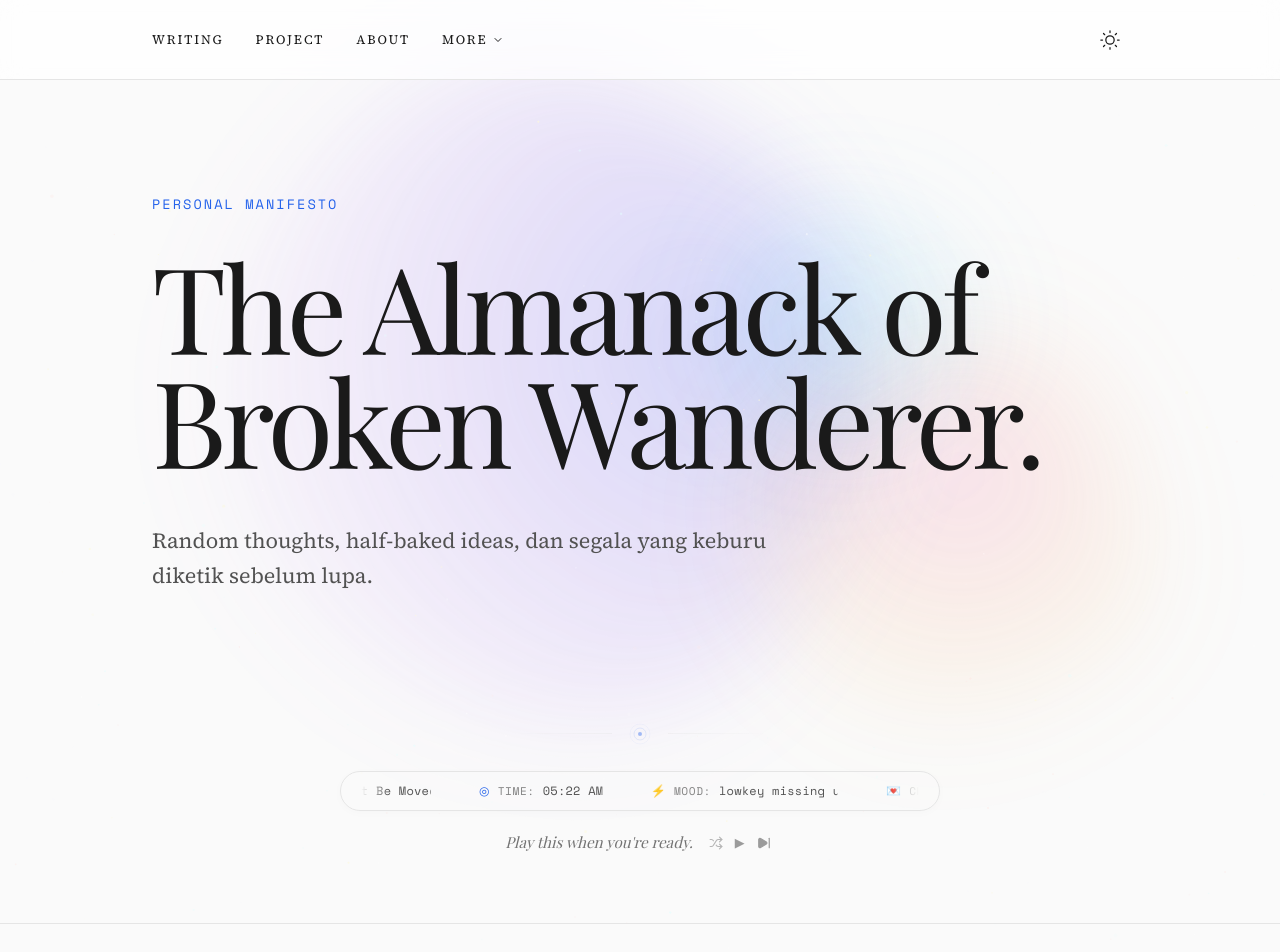
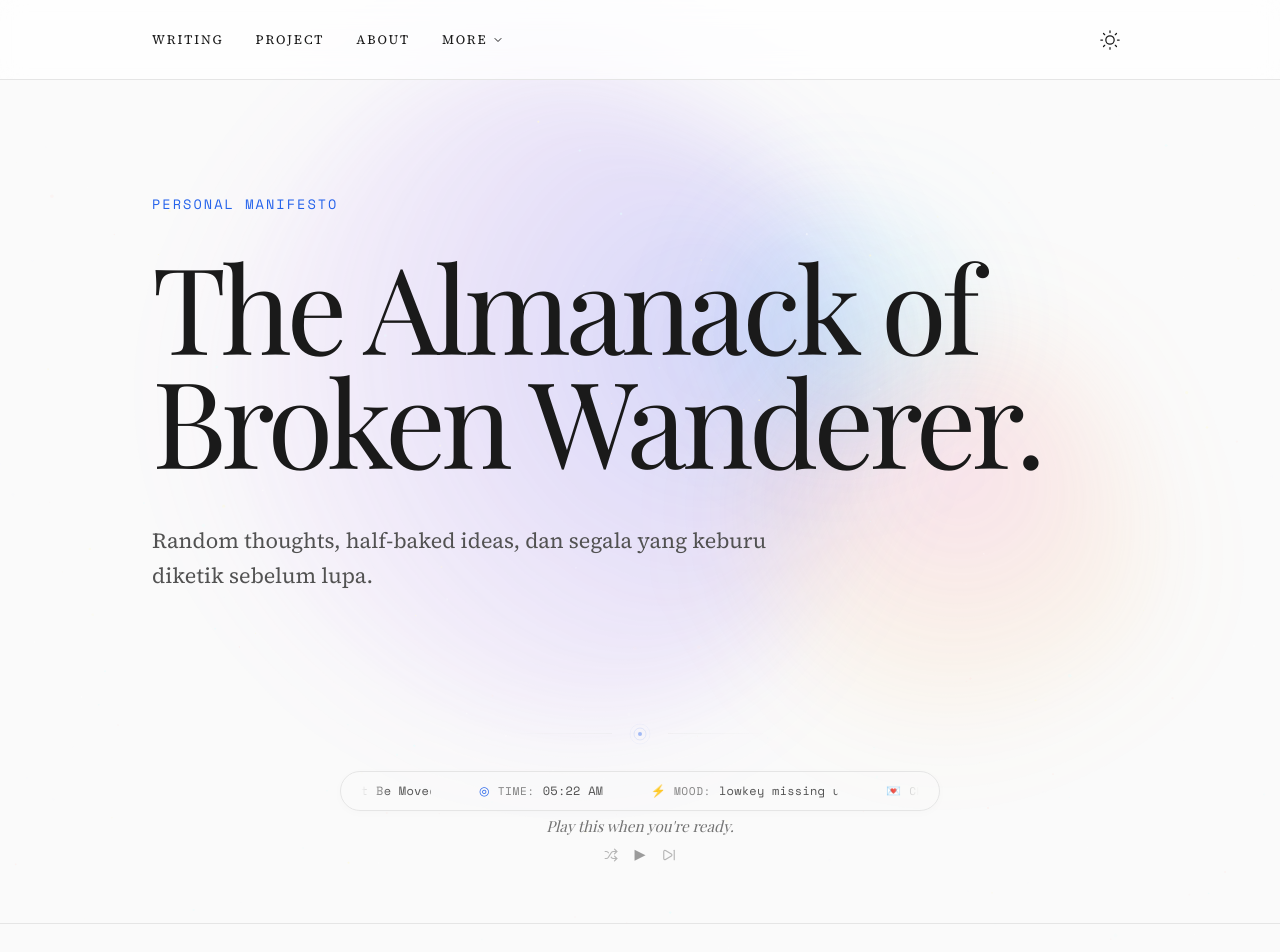
Before and after one commit to muhammadfaza16/muhammadfaza16.github.io, a Next.js app: page / in a window 1280 px wide. Shown: the top 952 px of the page. Built offline with nearby package versions, Linux system fonts and the light colour scheme; a web font is replaced by a local one.

Commit message:
feat(ui): improve player layout and add message transitions

```diff
--- a/src/components/CurrentlyStrip.tsx
+++ b/src/components/CurrentlyStrip.tsx
@@ -265,14 +265,16 @@ export function CurrentlyStrip() {
     const [checkInIndex, setCheckInIndex] = useState(0);
     const [isHydrated, setIsHydrated] = useState(false);
     const [currentHour, setCurrentHour] = useState(new Date().getHours());
+    const [songMessageIndex, setSongMessageIndex] = useState(0);
 
     // Global Audio Context
     const { isPlaying, togglePlay, currentSong, isShuffle, toggleShuffle, nextSong } = useAudio();
 
     const checkInMessages = getCheckInMessages(currentHour);
 
-    // Get dynamic message for current song
-    const songMessage = getSongMessage(currentSong.title, isPlaying);
+    // Get song message based on current index
+    const songMessage = getSongMessage(currentSong.title, isPlaying, songMessageIndex);
+
 
 
     // Status items for the marquee
@@ -313,11 +315,11 @@ export function CurrentlyStrip() {
         updateTime();
         const timeInterval = setInterval(updateTime, 1000);
 
-        // Rotate check-in AND mood message every 20 seconds
-        // "Rolling stock" effect
+        // Rotate check-in, mood message, and song message every 20 seconds
         const contentRotationInterval = setInterval(() => {
             setCheckInIndex((prev) => prev + 1);
             setMoodIndex((prev) => prev + 1);
+            setSongMessageIndex((prev) => prev + 1);
         }, 20000);
 
         return () => {
@@ -368,21 +370,15 @@ export function CurrentlyStrip() {
                 style={{
                     height: "2rem", // Fixed height to prevent layout shift
                     display: "flex",
+                    flexDirection: "column",
                     alignItems: "center",
                     justifyContent: "center"
                 }}
             >
-                <div
-                    style={{
-                        display: "flex",
-                        alignItems: "center",
-                        gap: "0.5rem"
-                    }}
-                    className="group"
-                >
+                {/* Song message text with fade transition */}
                 <p
-                        key={isPlaying ? "playing" : "idle"}
-                        className="animate-fade-in group-hover:opacity-80 transition-opacity"
+                    key={`${songMessage}-${songMessageIndex}`}
+                    className="animate-fade-in"
                     style={{
                         fontFamily: "var(--font-serif)",
                         fontStyle: "italic",
@@ -390,29 +386,30 @@ export function CurrentlyStrip() {
                         color: "var(--text-muted)",
                         margin: 0,
                         cursor: "pointer",
-                            userSelect: "none"
+                        userSelect: "none",
+                        textAlign: "center",
+                        minHeight: "1.4em",
+                        transition: "opacity 0.3s ease"
                     }}
                     onClick={togglePlay}
                 >
                     {songMessage}
-
                 </p>
 
-                    <div style={{ display: "flex", alignItems: "center", gap: "0.25rem", marginLeft: "0.25rem" }}>
+                {/* Player controls row */}
+                <div style={{ display: "flex", alignItems: "center", gap: "0.5rem", marginTop: "0.25rem" }}>
                     <div
                         onClick={(e) => {
                             e.stopPropagation();
                             toggleShuffle();
                         }}
                         style={{
-                                all: "unset",
                             cursor: "pointer",
                             fontSize: "0.8rem",
-                                color: currentSong ? (isShuffle ? "var(--accent)" : "var(--text-muted)") : "var(--text-muted)",
+                            color: isShuffle ? "var(--accent)" : "var(--text-muted)",
                             opacity: isShuffle ? 1 : 0.5,
                             display: "flex",
                             alignItems: "center",
-                                justifyContent: "center",
                             transition: "all 0.2s ease",
                             padding: "4px"
                         }}
@@ -426,45 +423,40 @@ export function CurrentlyStrip() {
                         onClick={togglePlay}
                         style={{
                             all: "unset",
-                                fontSize: "0.8rem",
+                            fontSize: "0.9rem",
                             color: "var(--text-muted)",
-                                transition: "opacity 0.2s ease",
                             opacity: 0.7,
                             display: "flex",
                             alignItems: "center",
-                                justifyContent: "center",
                             padding: "4px",
-                                cursor: "pointer"
+                            cursor: "pointer",
+                            transition: "opacity 0.2s ease"
                         }}
-                            className="group-hover:opacity-100"
+                        className="hover:opacity-100"
                         aria-label={isPlaying ? "Pause" : "Play"}
                     >
                         {isPlaying ? "⏸" : "▶"}
                     </button>
 
-                        <button
+                    <div
                         onClick={(e) => {
                             e.stopPropagation();
                             nextSong();
                         }}
                         style={{
-                                all: "unset",
+                            cursor: "pointer",
                             fontSize: "0.8rem",
                             color: "var(--text-muted)",
-                                transition: "opacity 0.2s ease",
-                                opacity: 0.7,
+                            opacity: 0.5,
                             display: "flex",
                             alignItems: "center",
-                                justifyContent: "center",
-                                padding: "4px",
-                                cursor: "pointer"
+                            transition: "all 0.2s ease",
+                            padding: "4px"
                         }}
-                            className="group-hover:opacity-100"
-                            aria-label="Next Song"
+                        className="hover:opacity-100"
                         title="Next Song"
                     >
-                            <SkipForward size={14} fill="currentColor" />
-                        </button>
+                        <SkipForward size={14} />
                     </div>
                 </div>
             </div>
--- a/src/data/songMessages.ts
+++ b/src/data/songMessages.ts
@@ -125,12 +125,12 @@ export const SONG_MESSAGES: Record<string, { playing: string[]; paused: string[]
     },
 };
 
-// Helper function to get a random message for a song
-export function getSongMessage(songTitle: string, isPlaying: boolean): string {
+// Helper function to get a message for a song by index (for rotation)
+export function getSongMessage(songTitle: string, isPlaying: boolean, index: number = 0): string {
     const messages = SONG_MESSAGES[songTitle];
     if (!messages) {
         return isPlaying ? "This one's for you." : "Play this.";
     }
     const pool = isPlaying ? messages.playing : messages.paused;
-    return pool[Math.floor(Math.random() * pool.length)];
+    return pool[index % pool.length];
 }
```
Lines whose indentation alone changed are shown as unchanged.
